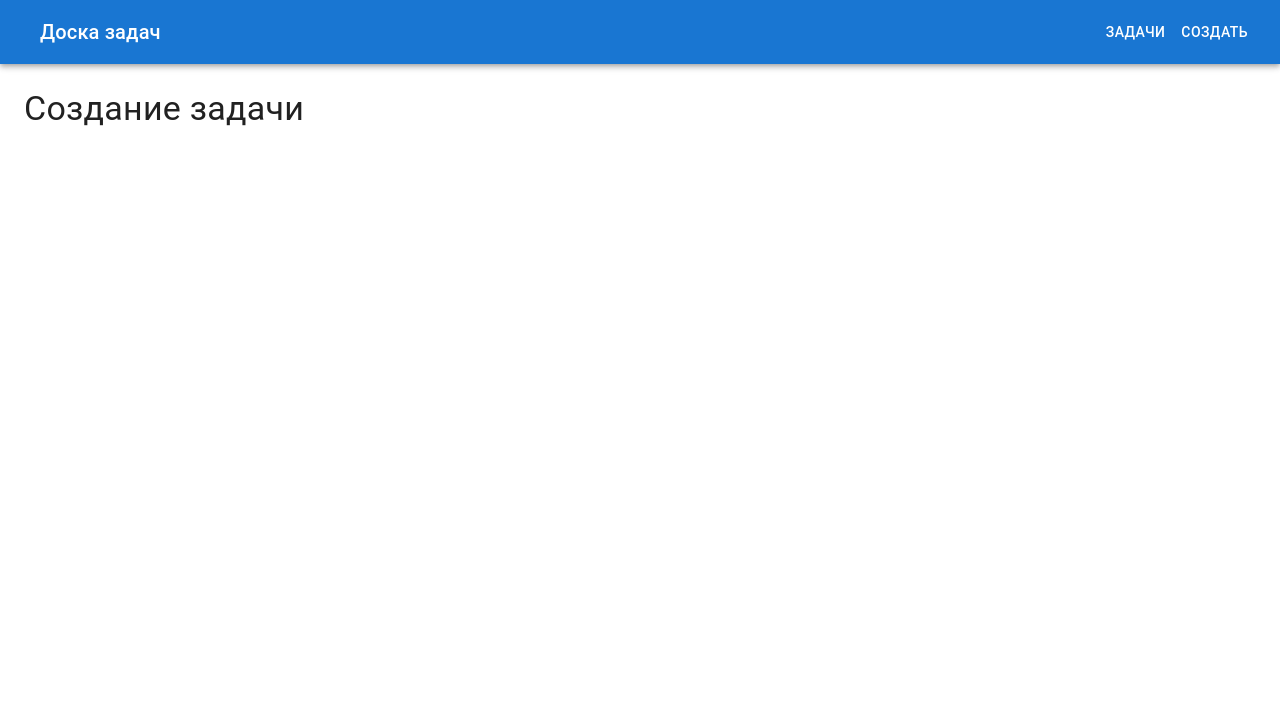
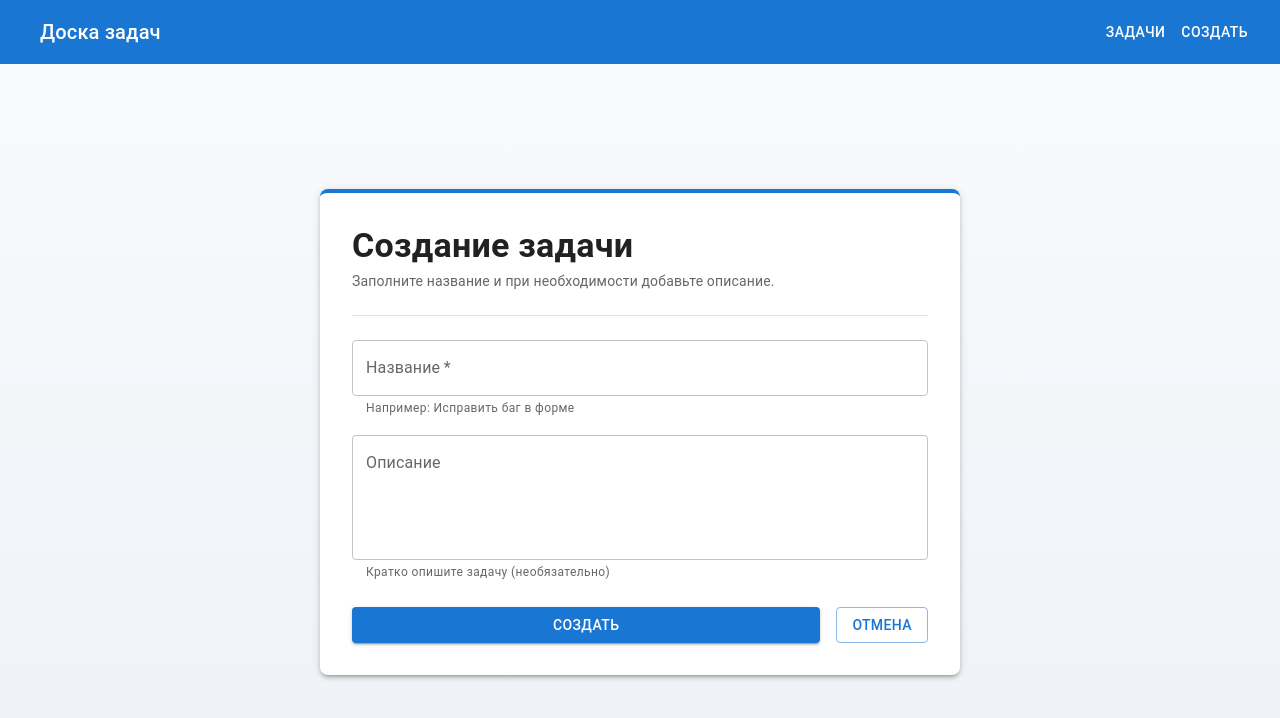
Before and after one commit to SagderovKamalIT/RUDN-Webdev-HW2, a React (Vite) app: page /create in a window 1280 px wide. Shown: the top 718 px of the page. Built offline with nearby package versions, Linux system fonts and the light colour scheme; some icons are missing.

Commit message:
create task creation page

```diff
--- a/src/hooks/useTasks.ts
+++ b/src/hooks/useTasks.ts
@@ -37,7 +37,7 @@ export const useUpdateTaskStatus = () => {
   return useMutation({
     mutationFn: async (payload: { id: number; status: TaskStatus }) => payload,
     onSuccess: ({ id, status }) => {
-      queryClient.setQueryData(["tasks"], (cached) => {
+      queryClient.setQueryData(["tasks"], (cached: unknown) => {
         if (!cached) return cached;
         const tasks = cached as Task[];
         return tasks.map((task) =>
@@ -45,7 +45,7 @@ export const useUpdateTaskStatus = () => {
         );
       });
 
-      queryClient.setQueryData(["tasks", id], (cached) => {
+      queryClient.setQueryData(["tasks", id], (cached: unknown) => {
         const task = cached as Task | undefined;
         if (!task) return task;
         return { ...task, status };
@@ -60,7 +60,7 @@ export const useDeleteTask = () => {
   return useMutation({
     mutationFn: async (id: number) => id,
     onSuccess: (id) => {
-      queryClient.setQueryData(["tasks"], (cached) => {
+      queryClient.setQueryData(["tasks"], (cached: unknown) => {
         if (!cached) return cached;
         const tasks = cached as Task[];
         return tasks.filter((task) => task.id !== id);
@@ -70,3 +70,49 @@ export const useDeleteTask = () => {
     },
   });
 };
+
+export const useCreateTask = () => {
+  const queryClient = useQueryClient();
+
+  return useMutation({
+    mutationFn: async (payload: { title: string; description: string | null }) => {
+      const cachedTasks = queryClient.getQueryData(["tasks"]);
+      let maxId = 0;
+
+      if (cachedTasks) {
+        const tasks = cachedTasks as Task[];
+        tasks.forEach((task) => {
+          if (task.id > maxId) {
+            maxId = task.id;
+          }
+        });
+      } else {
+        const allTasks = await fetchTasks();
+        allTasks.forEach((task: Task) => {
+          if (task.id > maxId) {
+            maxId = task.id;
+          }
+        });
+      }
+
+      const newTask: Task = {
+        id: maxId + 1,
+        title: payload.title,
+        description: payload.description || null,
+        createdAt: new Date(),
+        status: 0,
+      };
+
+      return newTask;
+    },
+    onSuccess: (newTask) => {
+      queryClient.setQueryData(["tasks"], (cached: unknown) => {
+        if (!cached) {
+          return [newTask];
+        }
+        const tasks = cached as Task[];
+        return [...tasks, newTask];
+      });
+    },
+  });
+};
--- a/src/pages/CreateTaskPage/CreateTaskPage.tsx
+++ b/src/pages/CreateTaskPage/CreateTaskPage.tsx
@@ -1,11 +1,124 @@
-import { Typography, Box } from "@mui/material";
+import { useState } from "react";
+import {
+  Typography,
+  Box,
+  Paper,
+  TextField,
+  Button,
+  CircularProgress,
+  Stack,
+  Divider,
+} from "@mui/material";
+import { useNavigate } from "react-router";
+import { useCreateTask } from "../../hooks/useTasks";
 
 const CreateTaskPage = () => {
+  const navigate = useNavigate();
+  const createTask = useCreateTask();
+
+  const [title, setTitle] = useState("");
+  const [description, setDescription] = useState("");
+  const [titleError, setTitleError] = useState(false);
+
+  const handleSubmit = () => {
+    if (!title.trim()) {
+      setTitleError(true);
+      return;
+    }
+
+    createTask.mutate(
+      {
+        title: title.trim(),
+        description: description.trim() || null,
+      },
+      {
+        onSuccess: () => {
+          navigate("/board");
+        },
+      }
+    );
+  };
+
   return (
-    <Box sx={{ p: 3 }}>
-      <Typography variant="h4">Создание задачи</Typography>
+    <Box
+      sx={{
+        p: { xs: 2, md: 4 },
+        background: "linear-gradient(180deg, #f8fafc 0%, #eef2f7 100%)",
+        minHeight: "calc(100vh - 64px)",
+        display: "flex",
+        justifyContent: "center",
+        alignItems: "center",
+      }}
+    >
+      <Paper
+        elevation={3}
+        sx={{
+          p: { xs: 3, md: 4 },
+          borderRadius: 2,
+          maxWidth: 640,
+          width: "100%",
+          borderTop: "4px solid",
+          borderColor: "primary.main",
+        }}
+      >
+        <Stack spacing={3}>
+          <Box>
+            <Typography variant="h4" sx={{ fontWeight: 700, mb: 0.5 }}>
+              Создание задачи
+            </Typography>
+            <Typography variant="body2" color="text.secondary">
+              Заполните название и при необходимости добавьте описание.
+            </Typography>
+          </Box>
+
+          <Divider />
+
+          <Stack spacing={2}>
+            <TextField
+              fullWidth
+              label="Название"
+              value={title}
+              onChange={(e) => {
+                setTitle(e.target.value);
+                setTitleError(false);
+              }}
+              error={titleError}
+              helperText={titleError ? "Название обязательно" : "Например: Исправить баг в форме"}
+              required
+            />
+
+            <TextField
+              fullWidth
+              label="Описание"
+              value={description}
+              onChange={(e) => setDescription(e.target.value)}
+              multiline
+              rows={4}
+              helperText="Кратко опишите задачу (необязательно)"
+            />
+          </Stack>
+
+          <Box sx={{ display: "flex", gap: 2 }}>
+            <Button
+              variant="contained"
+              onClick={handleSubmit}
+              disabled={createTask.isPending}
+              sx={{ flex: 1 }}
+            >
+              {createTask.isPending ? <CircularProgress size={24} /> : "Создать"}
+            </Button>
+            <Button
+              variant="outlined"
+              onClick={() => navigate("/board")}
+              disabled={createTask.isPending}
+            >
+              Отмена
+            </Button>
+          </Box>
+        </Stack>
+      </Paper>
     </Box>
   );
-}
+};
 
 export default CreateTaskPage;
--- a/src/pages/TaskPage/TaskPage.tsx
+++ b/src/pages/TaskPage/TaskPage.tsx
@@ -21,7 +21,7 @@ const TaskPage = () => {
   const updateStatus = useUpdateTaskStatus();
   const deleteTask = useDeleteTask();
 
-  const statuses: { value: TaskStatus; label: string; color: "default" | "warning" | "success" | "error" | "info" }[] = [
+  const statuses: { value: TaskStatus; label: string; color: "warning" | "success" | "error" | "info" | "primary" | "secondary" }[] = [
     { value: 0, label: "К выполнению", color: "error" },
     { value: 1, label: "В работе", color: "warning" },
     { value: 2, label: "Выполнено", color: "success" },
```
